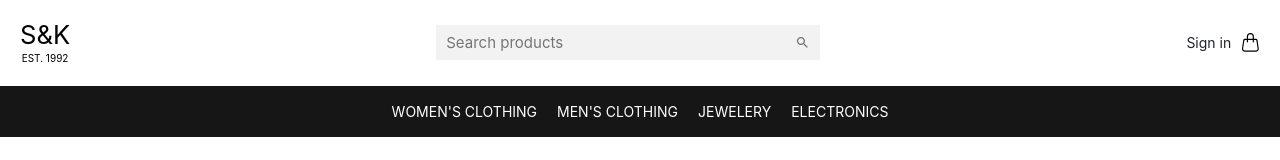
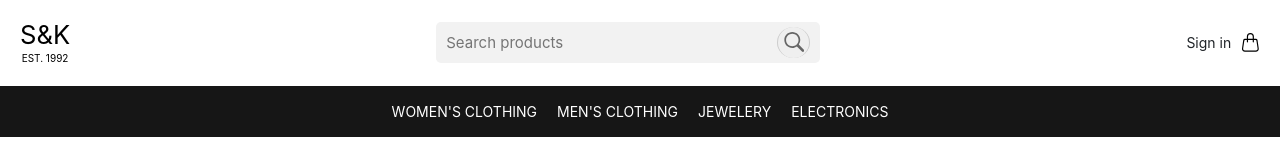
Before and after one commit to nasrah01/react-ecommerce, a React (Create React App) app: page / in a window 1280 px wide. Shown: the top 160 px of the page. Built offline with nearby package versions, Linux system fonts and the light colour scheme; no server answers.

Commit message:
searchbar sizing

```diff
--- a/src/components/Cart/CartItems.jsx
+++ b/src/components/Cart/CartItems.jsx
@@ -5,7 +5,6 @@ import {
   decreaseCartQuantity
 } from "../../redux/reducers/cart";
 import CurrencyFormat from "react-currency-format";
-
 
 const CartItems = ({ id, title, image, price, cartQuantity }) => {
 
--- a/src/components/Header/SearchBar.jsx
+++ b/src/components/Header/SearchBar.jsx
@@ -1,8 +1,7 @@
 import { useState } from "react";
 import { useDispatch } from 'react-redux';
 import { filterItems } from "../../redux/reducers/items";
-import IconButton from "@mui/material/IconButton";
-import SearchIcon from "@mui/icons-material/Search";
+import { GoSearch } from "react-icons/go";
 import { useNavigate } from 'react-router-dom';
 
 const SearchBar = () => {
@@ -27,9 +26,9 @@ const SearchBar = () => {
           value={filterSearch}
           onChange={(e) => setFilterSearch(e.target.value.toLowerCase())}
         />
-        <IconButton type="submit" sx={{ p: "10px" }} aria-label="search">
-          <SearchIcon />
-        </IconButton>
+        <button className="search__button" type="submit">
+          <GoSearch />
+        </button>
       </form>
     </div>
   );
--- a/src/components/Header/header.css
+++ b/src/components/Header/header.css
@@ -65,6 +65,8 @@
   width: 30vw;
   display: flex;
   justify-content: space-between;
+  padding: .5rem 0;
+  border-radius: 5px;
 }
 
 .search__input {
@@ -78,6 +80,24 @@
 
 .search__input:focus{
     outline: none;
+}
+
+.search__button {
+  padding:.5rem;
+  margin-right: 1rem;
+  color: #666666;
+  font-size: 34px;
+  display: flex;
+  align-items: center;
+  border: none;
+  border-radius: 50%;
+  transition: .5s ease;
+  border-left: 1px solid #cccccc;
+  border-right: 1px solid #cccccc;
+}
+
+.search__button:hover {
+  background-color: #d9d9d9;
 }
 
 /* navigation */
@@ -131,6 +151,10 @@
 
   .search {
     width: 70vw;
+  }
+
+  .search__button {
+    font-size: 28px;
   }
 
   .signin {
@@ -218,3 +242,9 @@
   font-size: 18px;
   }
 }
+
+@media screen and (max-width: 480px) {
+    .search__button {
+      font-size: 24px;
+    }
+}
```
